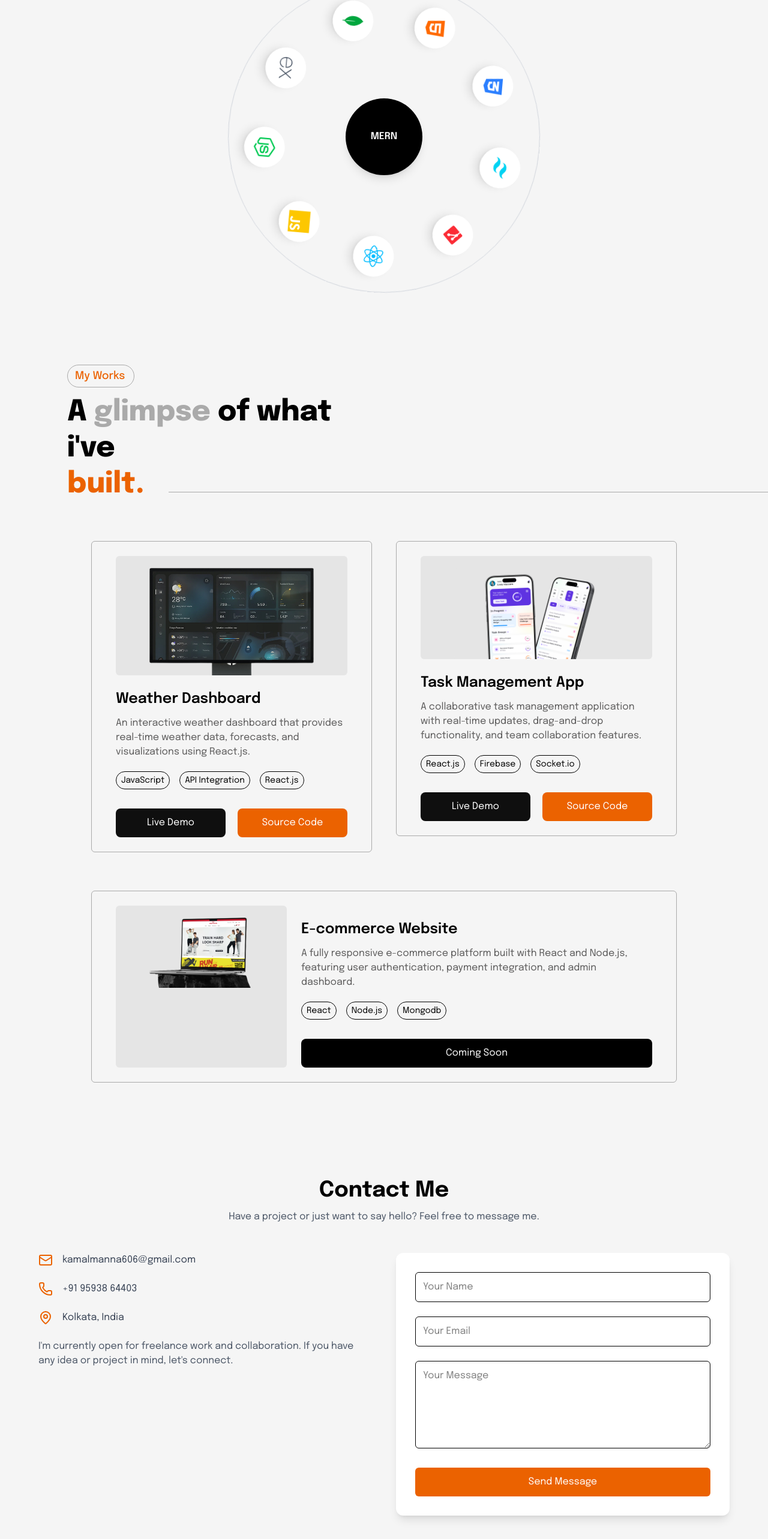
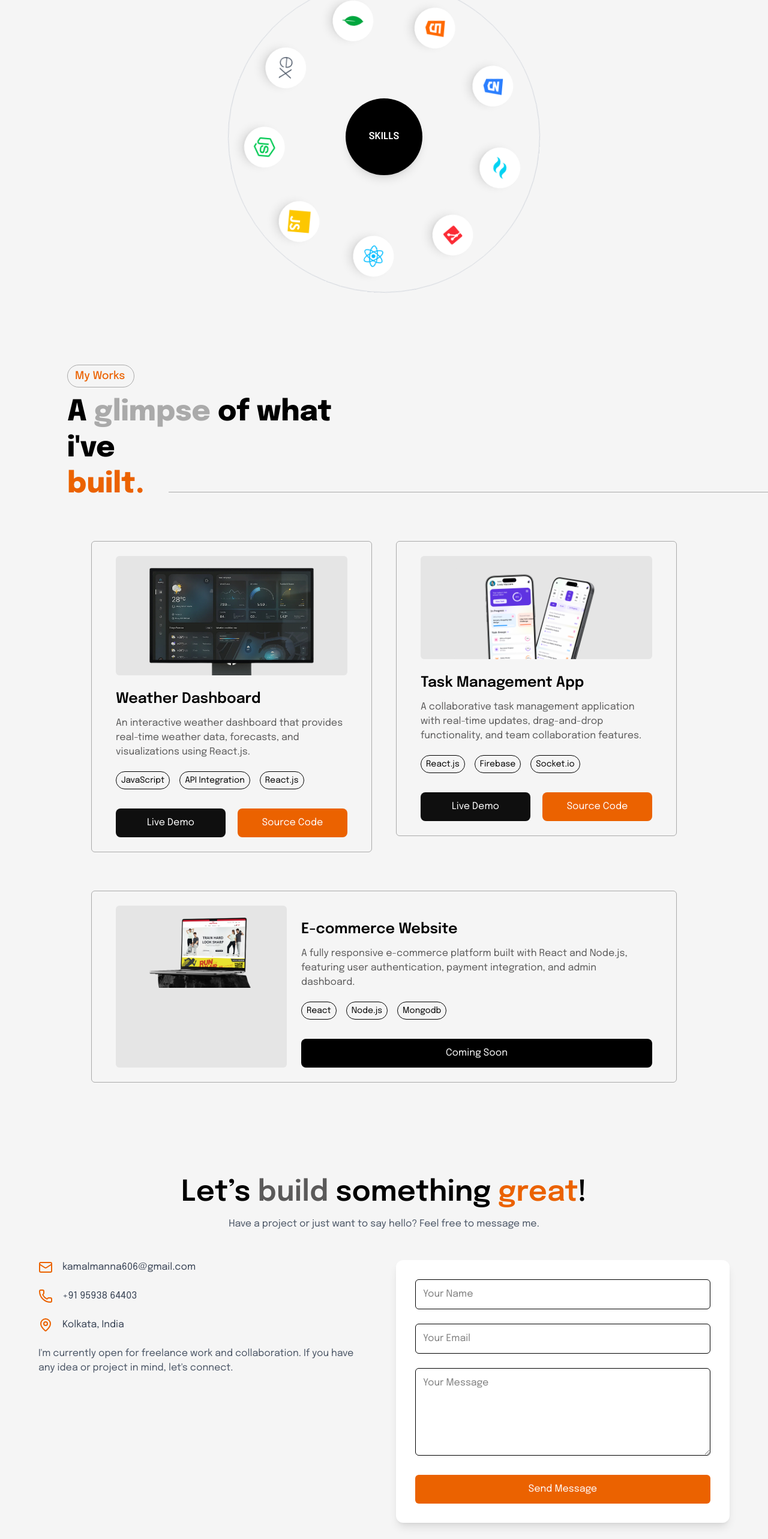
Before and after one commit to codewithkamal01/React-Portfolio, a React (Vite) app: page / in a window 1280 px wide. Shown: the part 1310-3876 px from the top of the page at 60% size. Built offline with nearby package versions, Linux system fonts and the light colour scheme.

Commit message:
final changes

```diff
--- a/src/components/SkillsOrbit.jsx
+++ b/src/components/SkillsOrbit.jsx
@@ -67,7 +67,7 @@ export default function SkillsOrbit() {
       <div className="relative w-[320px] h-[320px] sm:w-[420px] sm:h-[420px] md:w-[520px] md:h-[520px] flex items-center justify-center">
         {/* Center */}
         <div className="absolute w-20 h-20 sm:w-24 sm:h-24 md:w-32 md:h-32 bg-black text-white rounded-full flex items-center justify-center font-semibold shadow-lg">
-          MERN
+          SKILLS
         </div>
 
         {/* Orbit */}
--- a/src/pages/Contact.jsx
+++ b/src/pages/Contact.jsx
@@ -21,22 +21,28 @@ function Contact() {
   return (
     <section id="contact" className="py-20 px-6 bg-gray mt-20">
       <div className="max-w-6xl mx-auto">
-
         {/* Heading */}
         <div className="text-center mb-12">
-          <h2 className="text-4xl font-bold">Contact Me</h2>
-          <p className="text-gray-600 mt-3">
+          <h1 className="text-4xl md:text-5xl font-semibold">
+            Let’s <span className="text-[#5B5A5A]">build</span> something{" "}
+            <span className="text-[#EB6200]">great</span>!
+          </h1>
+          <p className="text-gray-600 mt-4">
             Have a project or just want to say hello? Feel free to message me.
           </p>
         </div>
 
         <div className="grid md:grid-cols-2 gap-10">
-
           {/* Left Info */}
           <div className="space-y-6">
             <div className="flex items-center gap-4">
               <Mail className="text-[#EB6200]" />
-              <span className="text-gray-700">kamalmanna606@gmail.com</span>
+              <a
+                href="mailto:kamalmanna606@gmail.com"
+                className="text-gray-700"
+              >
+                kamalmanna606@gmail.com
+              </a>
             </div>
 
             <div className="flex items-center gap-4">
@@ -50,8 +56,8 @@ function Contact() {
             </div>
 
             <p className="text-gray-600 mt-6">
-              I'm currently open for freelance work and collaboration.
-              If you have any idea or project in mind, let's connect.
+              I'm currently open for freelance work and collaboration. If you
+              have any idea or project in mind, let's connect.
             </p>
           </div>
 
@@ -97,7 +103,6 @@ function Contact() {
               Send Message
             </button>
           </form>
-
         </div>
       </div>
     </section>
--- a/src/pages/Footer.jsx
+++ b/src/pages/Footer.jsx
@@ -1,42 +1,32 @@
-import { MdOutlineEmail } from "react-icons/md";
-import { FaCircleArrowRight } from "react-icons/fa6";
 import { BsLinkedin } from "react-icons/bs";
 import { FaXTwitter } from "react-icons/fa6";
 import { BsGithub } from "react-icons/bs";
 import { BsInstagram } from "react-icons/bs";
+
+const iconStyle = "hover:text-[#EB6200] hover:scale-110 transition";
+
 function Footer() {
   return (
     <div className="bg-[#0F0F0F] px-6 md:px-20 py-10 mt-10 text-white">
-      <h1 className="text-3xl md:text-4xl font-semibold pb-10">
-        Let’s <span className="text-[#5B5A5A]">build</span> something{" "}
-        <span className="text-[#EB6200]">great</span>!
-      </h1>
-      <div className="flex justify-center md:justify-start gap-3 group cursor-pointer">
-        <MdOutlineEmail className="text-2xl text-[#AAAAAA] group-hover:text-[#EB6200]" />
-        <a
-          href="mailto:kamalmanna606@gmail.com"
-          className="text-[#AAAAAA] group-hover:text-white transition"
-        >
-          kamalmanna606@gmail.com
-        </a>
-        <FaCircleArrowRight className="text-xl text-[#AAAAAA] group-hover:text-[#EB6200] transition" />
+      <div className="text-center pb-3">
+        <h1 className="text-[#AAAAAA] hover:text-[#EB6200]">Connect with me</h1>
       </div>
       {/* Social Icons */}
-      <div className="mt-4 mb-8 flex justify-center md:justify-start  gap-5 text-xl text-[#AAAAAA]">
+      <div className="mt-4 mb-8 flex justify-center items-center  gap-5 text-xl text-[#AAAAAA]">
         <a href="https://linkedin.com/in/kamalmanna" target="_blank">
-          <BsLinkedin className="hover:text-[#EB6200] hover:scale-110 transition" />
+          <BsLinkedin className={iconStyle} />
         </a>
 
         <a href="https://twitter.com/kamalmanna" target="_blank">
-          <FaXTwitter className="hover:text-[#EB6200] hover:scale-110 transition" />
+          <FaXTwitter className={iconStyle} />
         </a>
 
         <a href="https://github.com/codewithkamal01" target="_blank">
-          <BsGithub className="hover:text-[#EB6200] hover:scale-110 transition" />
+          <BsGithub className={iconStyle} />
         </a>
 
         <a href="https://instagram.com/kamal_s_photography" target="_blank">
-          <BsInstagram className="hover:text-[#EB6200] hover:scale-110 transition" />
+          <BsInstagram className={iconStyle} />
         </a>
       </div>
       <div className="mt-8 mb-3 h-[1px] w-full bg-gradient-to-r from-transparent via-[#2a2a2a] to-transparent"></div>
```
Also changed, not shown: 1 other file (tests, documents, lock files or other folders).
